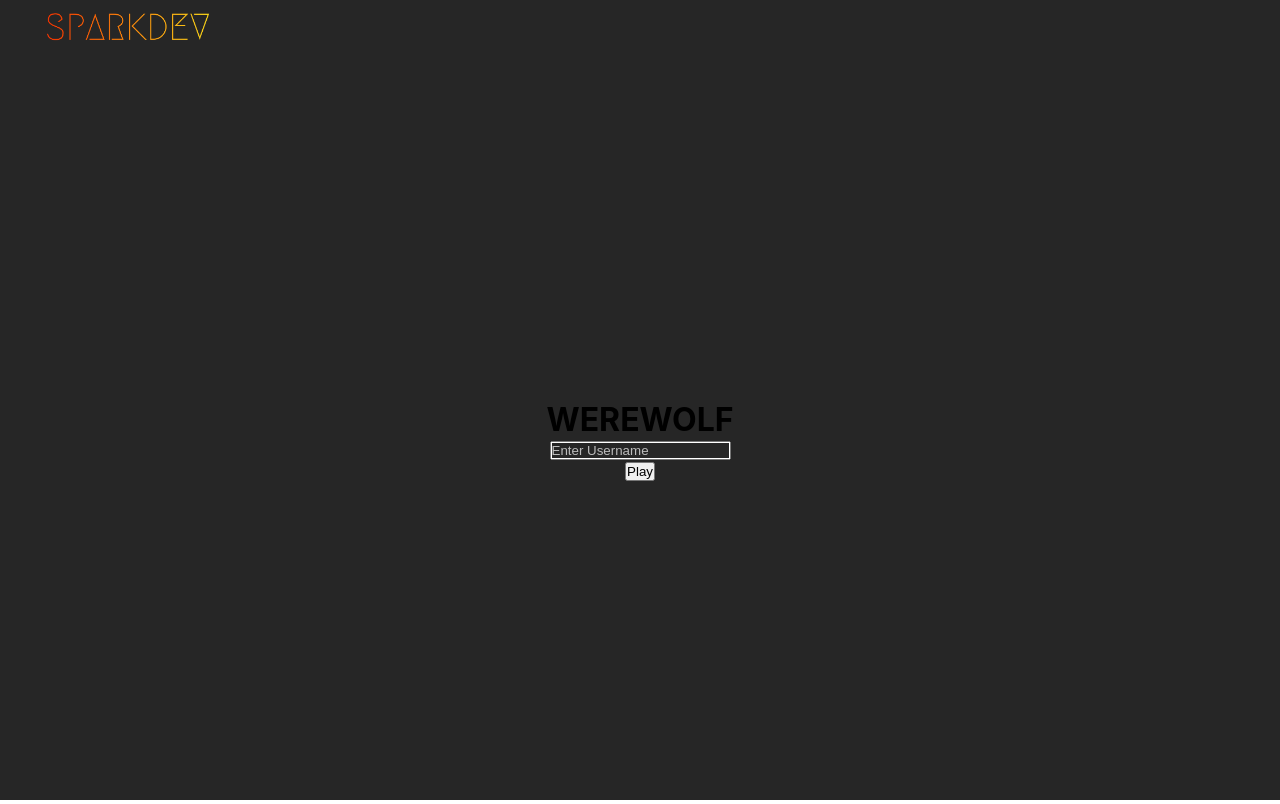
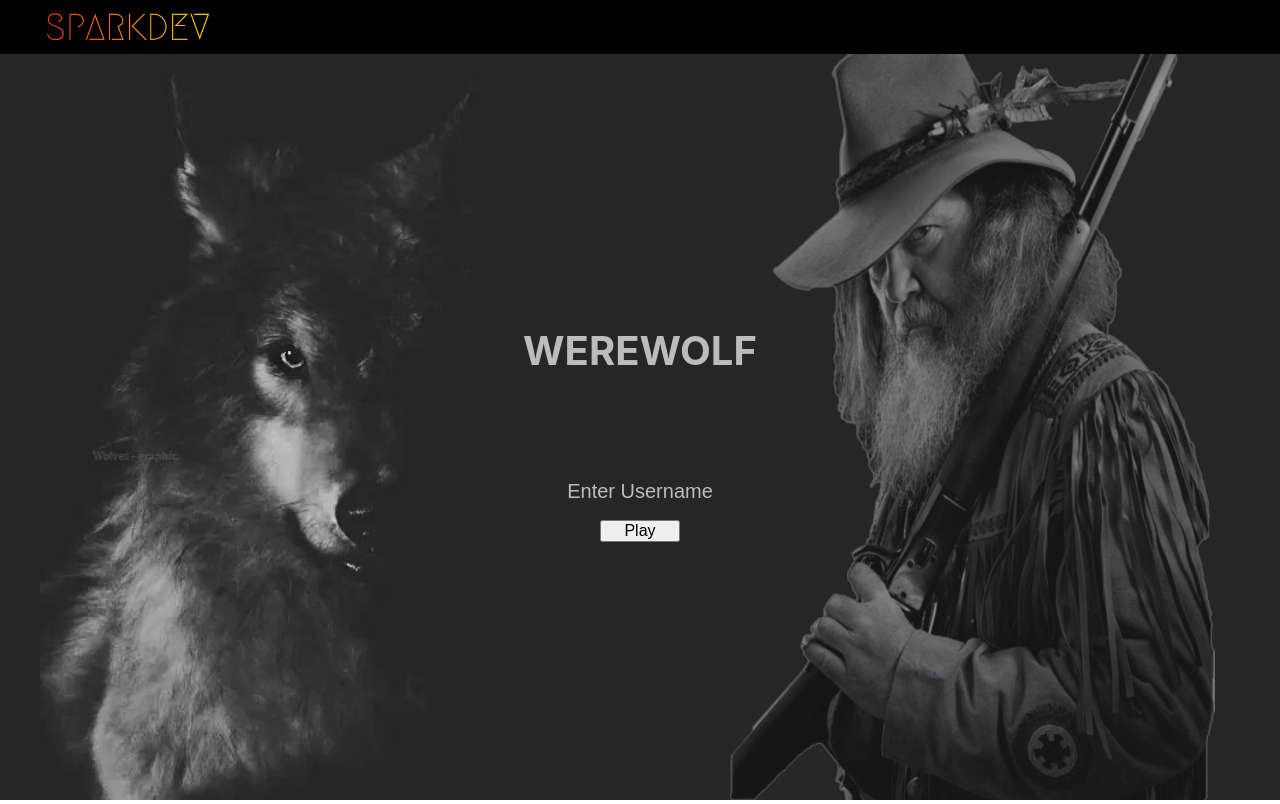
Before and after one commit to SparkDevTeams/WerewolfOnline, a React (Create React App) app in the folder react-werewolf/: page / in a window 1280 px wide. Built offline with nearby package versions, Linux system fonts and the light colour scheme; no server answers.

Commit message:
Finish login page

```diff
--- a/react-werewolf/src/App.css
+++ b/react-werewolf/src/App.css
@@ -28,13 +28,46 @@
   align-items: center;
   justify-content: center;
   font-size: calc(10px + 2vmin);
-  color: white;
+  color: #ffffff;
+}
+
+.header {
+  background-color: #000;
+  position: absolute;
+  top: 0;
 }
 
 .header-logo {
+  float: left;
   width: 20%;
+}
+
+.background-container {
+  width: 100%;
+  height: 100vh;
+}
+
+.image {
+  background-size: container;
+  background-repeat: no-repeat;
+  background-position: 50% 50%;
+}
+
+.left,
+.right {
   float: left;
-  left: 1%;
+  width: 50%;
+}
+
+.villager-background {
+  opacity: 50%;
+  height: 100vh;
+  width: 35rem;
+}
+
+.werewolf-background {
+  height: 100vh;
+  width: 35rem;
 }
 
 .title-container {
@@ -44,15 +77,39 @@
   right: 0;
   bottom: 50vh;
   left: 0;
+  padding-top: 12%;
 }
 
 .title {
   top: 20vh;
+  font-size: 2.5rem;
+  color: #bcbcbc;
+  top: 2%;
+  position: absolute;
+  left: 50%;
+  -webkit-transform: translateX(-50%);
+  transform: translateX(-50%);
+}
+
+#username-field {
+  text-align: center;
+  background: transparent;
+  font-size: 1.25rem;
+  border: none;
+  outline: none;
+  height: 30px;
+  transition: height 1s;
+  -webkit-transition: height 1s;
 }
 
 #username-field::placeholder {
   color: #bcbcbc;
-  background-color: #262626;
+  /* background-color: #262626; */
+}
+
+#username-field:hover {
+  height: 50px;
+  border-bottom: 1px solid #bcbcbc;
 }
 
 .App-link {
@@ -63,6 +120,12 @@
   color: #bcbcbc;
 }
 
+.username-btn {
+  width: 5rem;
+  margin-top: 1%;
+  font-size: 1rem;
+}
+
 @keyframes App-logo-spin {
   from {
     transform: rotate(0deg);
--- a/react-werewolf/src/containers/homepage/index.js
+++ b/react-werewolf/src/containers/homepage/index.js
@@ -1,9 +1,20 @@
 import React, { Component } from "react";
 import sparkdevLogo from "./../images/SparkDev.png";
+import werewolfBackground from "./../images/warewolf.jpg";
+import villagerBackground from "./../images/Villager.png";
 class HomePage extends Component {
 render() {
     return (
       <div className="App">
+       <div className="main-container">
+        <div className="background-container">
+            <div className="left">
+                <img src={werewolfBackground} className = "image werewolf-background" alt="werewolf-img"></img>
+            </div>
+            <div className="right">
+                <img src={villagerBackground} className = "image villager-background" alt="village-img"></img>
+            </div>
+        </div>
         <div className="header">
           <img
             src={sparkdevLogo}
@@ -30,6 +41,7 @@ render() {
             Play
           </button>
         </div>
+       </div>
       </div>
     );
   }
```
